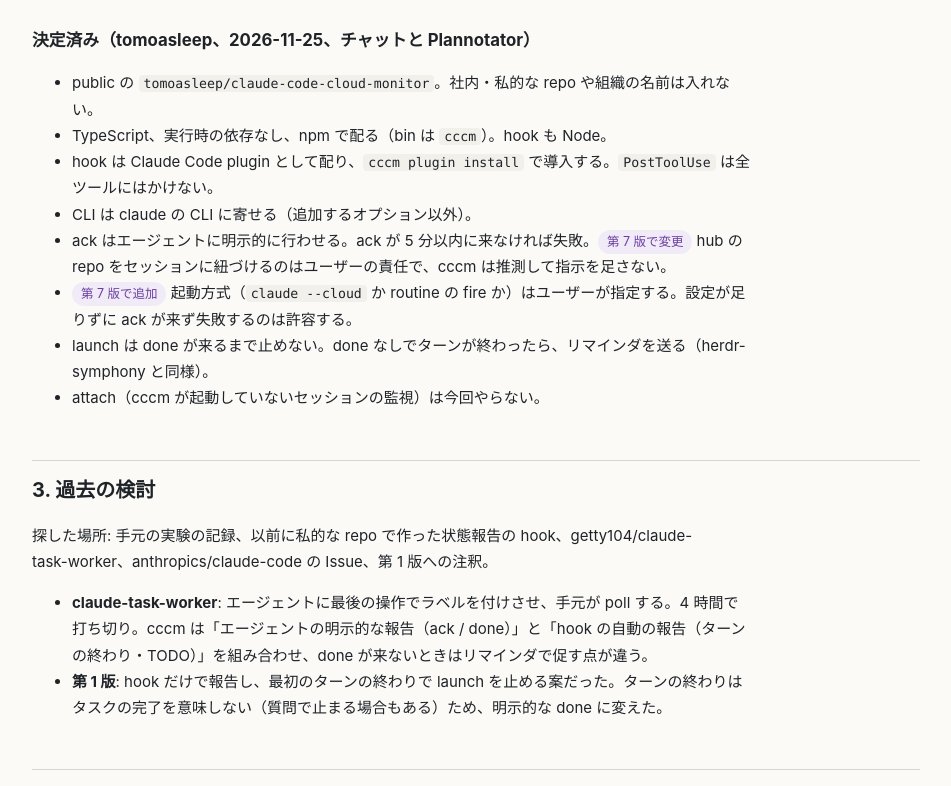
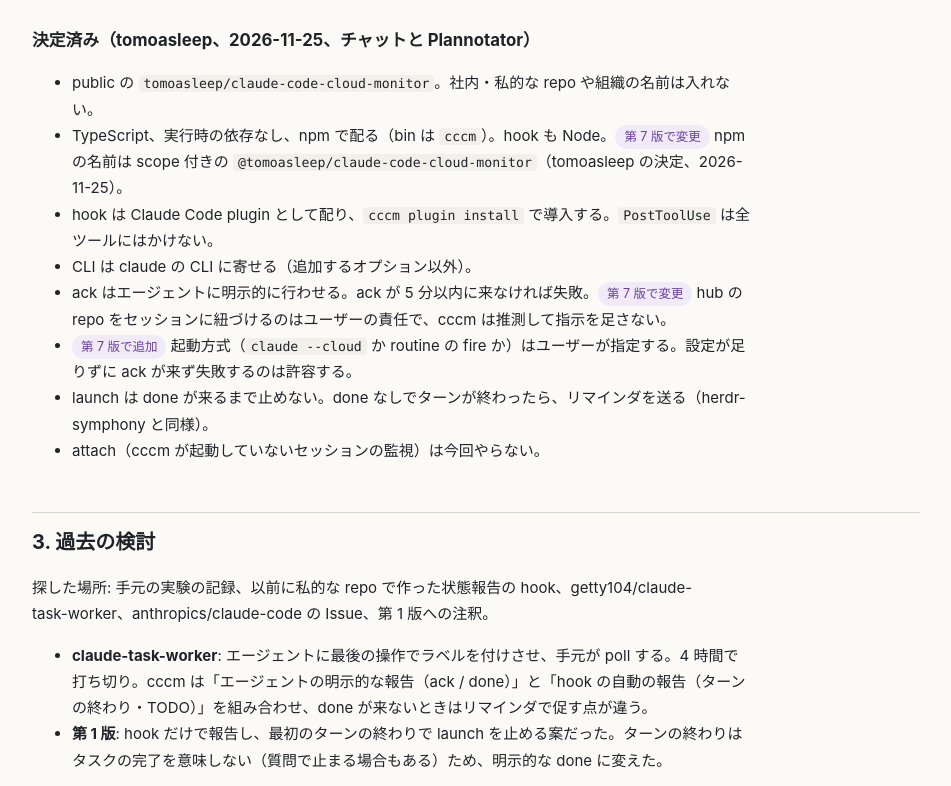
Before and after one commit to tomoasleep/claude-code-cloud-monitor, a website: page docs/design.html in a window 1280 px wide. Shown: the part 3487-4273 px from the top of the page, without its empty margins (164-1115 px from the left). Drawn offline with Linux system fonts and the light colour scheme.

Commit message:
Publish as @tomoasleep/claude-code-cloud-monitor
Co-Authored-By: Claude Opus 5.5 <noreply@anthropic.com>

```diff
--- a/docs/design.html
+++ b/docs/design.html
@@ -149,7 +149,7 @@ ol.flow > li { margin-bottom: 6px; }
 <h3>決定済み（tomoasleep、2026-11-25、チャットと Plannotator）</h3>
 <ul>
 <li>public の <code>tomoasleep/claude-code-cloud-monitor</code>。社内・私的な repo や組織の名前は入れない。</li>
-<li>TypeScript、実行時の依存なし、npm で配る（bin は <code>cccm</code>）。hook も Node。</li>
+<li>TypeScript、実行時の依存なし、npm で配る（bin は <code>cccm</code>）。hook も Node。<span class="tag chg">第 7 版で変更</span> npm の名前は scope 付きの <code>@tomoasleep/claude-code-cloud-monitor</code>（tomoasleep の決定、2026-11-25）。</li>
 <li>hook は Claude Code plugin として配り、<code>cccm plugin install</code> で導入する。<code>PostToolUse</code> は全ツールにはかけない。</li>
 <li>CLI は claude の CLI に寄せる（追加するオプション以外）。</li>
 <li>ack はエージェントに明示的に行わせる。ack が 5 分以内に来なければ失敗。<span class="tag chg">第 7 版で変更</span> hub の repo をセッションに紐づけるのはユーザーの責任で、cccm は推測して指示を足さない。</li>
@@ -370,7 +370,7 @@ cccm report hook     （hook から呼ぶ。標準入力の hook の JSON を読
 <p>README で案内する、クラウドの環境の setup script:</p>
 <pre><code>#!/bin/bash
 set -eu
-npm install -g claude-code-cloud-monitor
+npm install -g @tomoasleep/claude-code-cloud-monitor
 cccm plugin install</code></pre>
 <p><span class="tag verify">検証済み</span> 2026-11-25、実験用の環境の setup script を検証用に差し替え、dotfiles だけで起動したセッションで確かめた。</p>
 <div class="table-wrap"><table>
--- a/package.json
+++ b/package.json
@@ -1,5 +1,5 @@
 {
-  "name": "claude-code-cloud-monitor",
+  "name": "@tomoasleep/claude-code-cloud-monitor",
   "version": "0.1.0",
   "description": "Launch Claude Code cloud sessions from your terminal and monitor them through a GitHub issue comment",
   "license": "MIT",
@@ -20,6 +20,9 @@
     "type": "git",
     "url": "git+https://github.com/tomoasleep/claude-code-cloud-monitor.git"
   },
+  "publishConfig": {
+    "access": "public"
+  },
   "scripts": {
     "build": "tsc -p tsconfig.build.json",
     "prepack": "npm run build",
```
Also changed, not shown: README.md, 1 other file.
